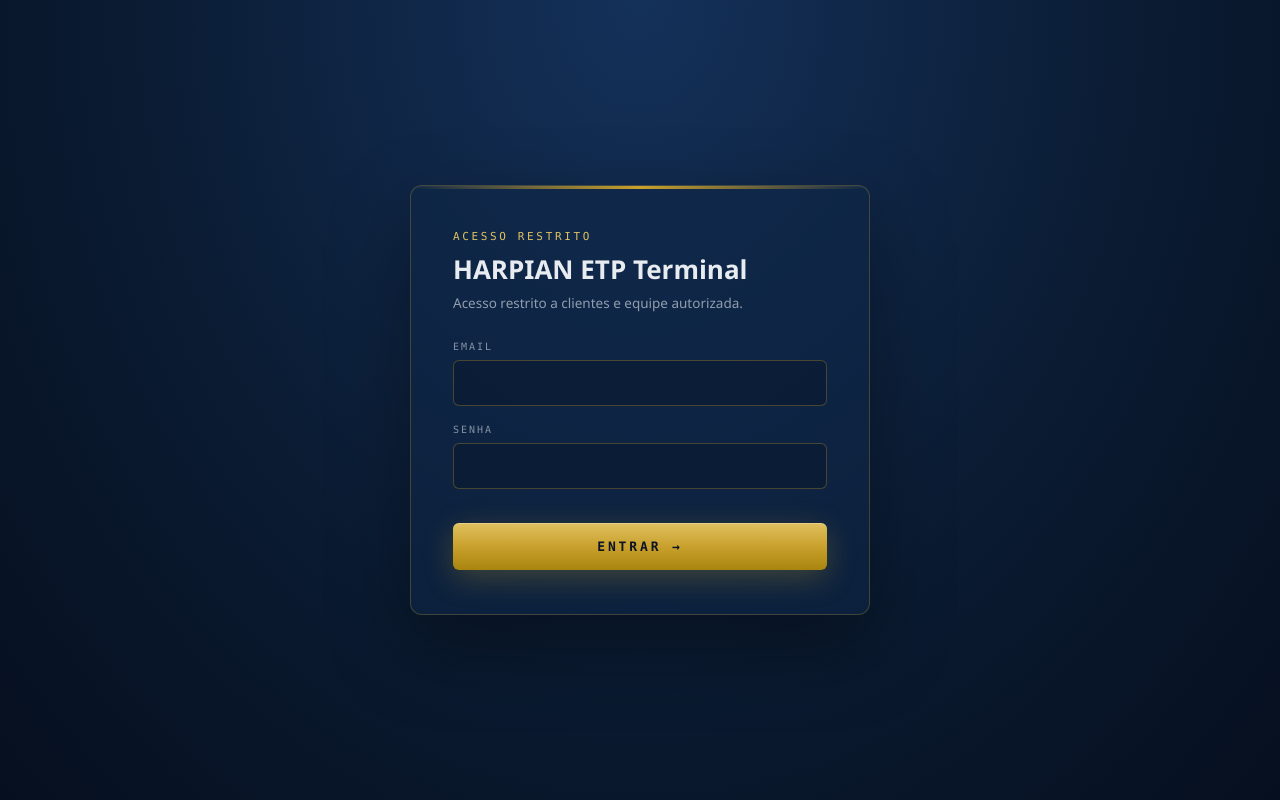
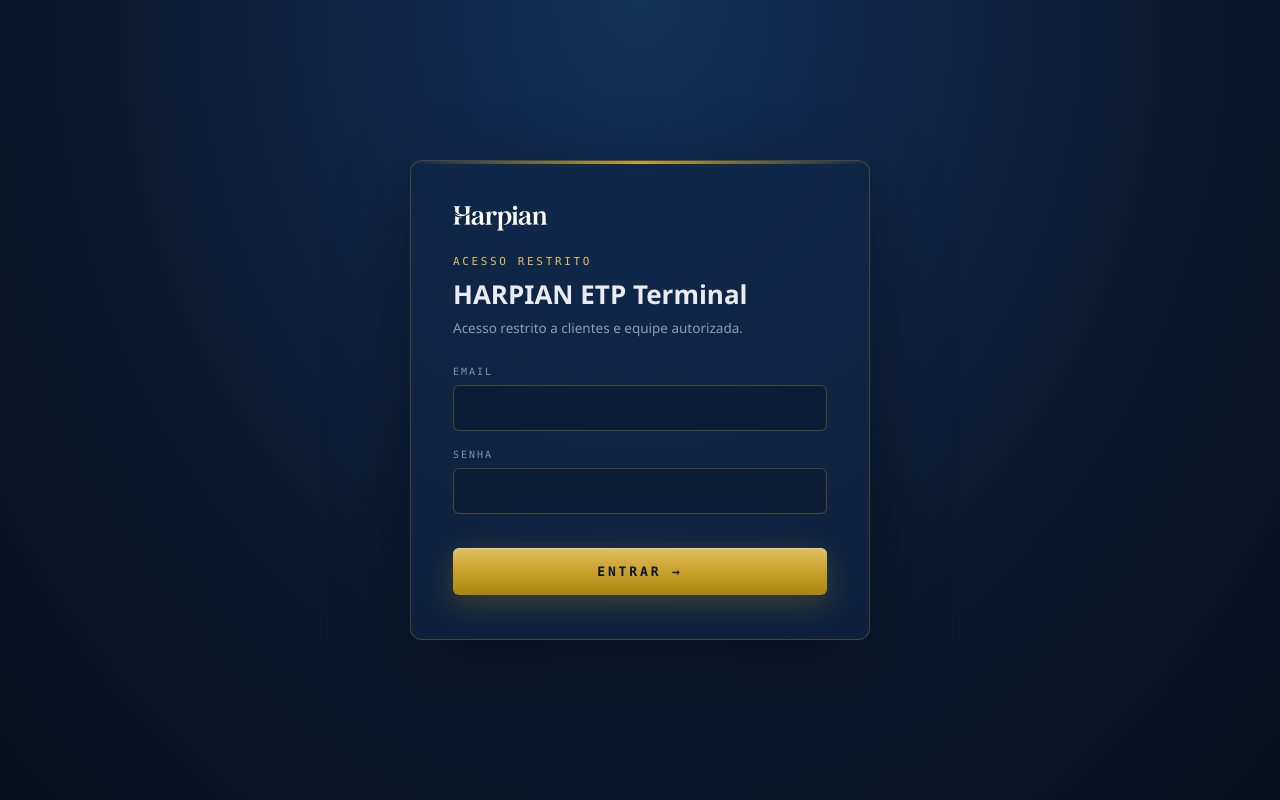
Before and after one commit to jfdconsult/harpian-terminal, a Next.js app: page /login in a window 1280 px wide. Built offline with nearby package versions, Linux system fonts and the light colour scheme.

Commit message:
feat: insere logotipo da Harpian na tela de login
Mesmo ajuste do repo da apresentacao e do cockpit: adiciona o logotipo
oficial acima do "Acesso restrito".

```diff
--- a/app/login/page.tsx
+++ b/app/login/page.tsx
@@ -90,6 +90,12 @@
             background: "linear-gradient(90deg, transparent, #C9A02C, transparent)",
             borderRadius: "12px 12px 0 0",
           }}
+        />
+
+        <img
+          src="/harpian-logo-white.svg"
+          alt="Harpian"
+          style={{ height: 26, width: "auto", display: "block", marginBottom: 24 }}
         />
 
         <div
```
